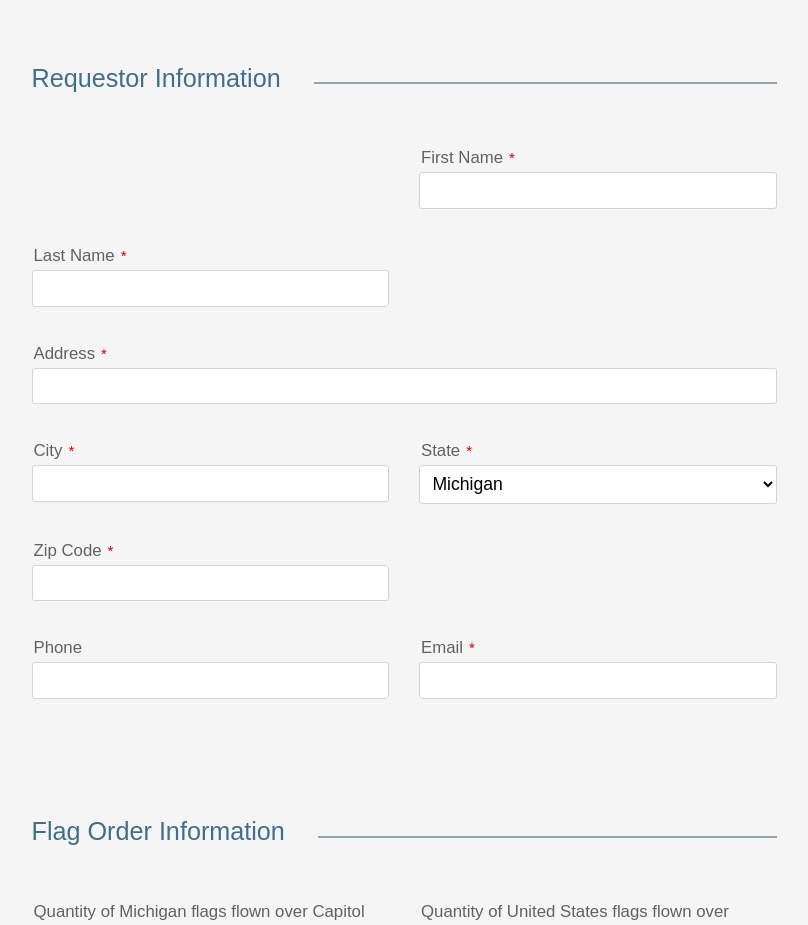
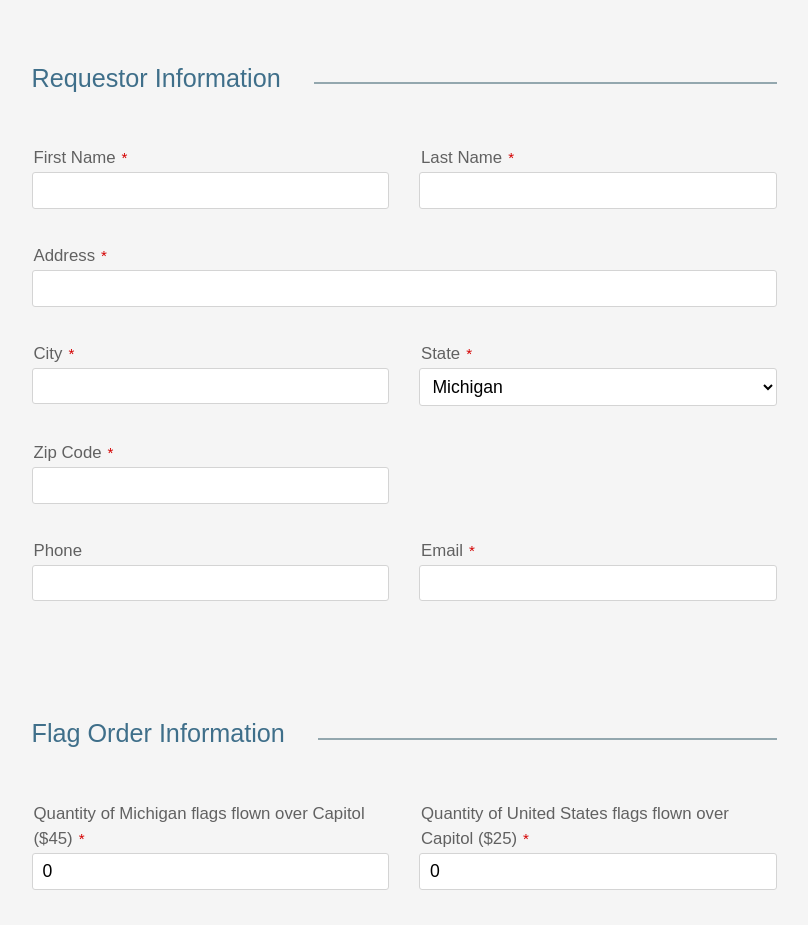
Before and after one commit to JoeDBNS/gov-recognition-forms, a website: page flag-form.html in a window 1280 px wide. Shown: the part 800-1725 px from the top of the page, without its empty margins (236-1044 px from the left). Drawn offline with nearby package versions, Linux system fonts and the light colour scheme.

Commit message:
Remove empty space div from flag form

```diff
--- a/flag-form.html
+++ b/flag-form.html
@@ -133,8 +133,6 @@
                                 <div class="header-text">Requestor Information</div>
                                 <div class="header-divider col"></div>
                             </div>
-
-                            <div class="col-12 col-md-12 col-lg-6"></div>
 
                             <div class="input-set input-set-required col-12 col-md-12 col-lg-6">
                                 <label for="first_name">First Name</label>
```
